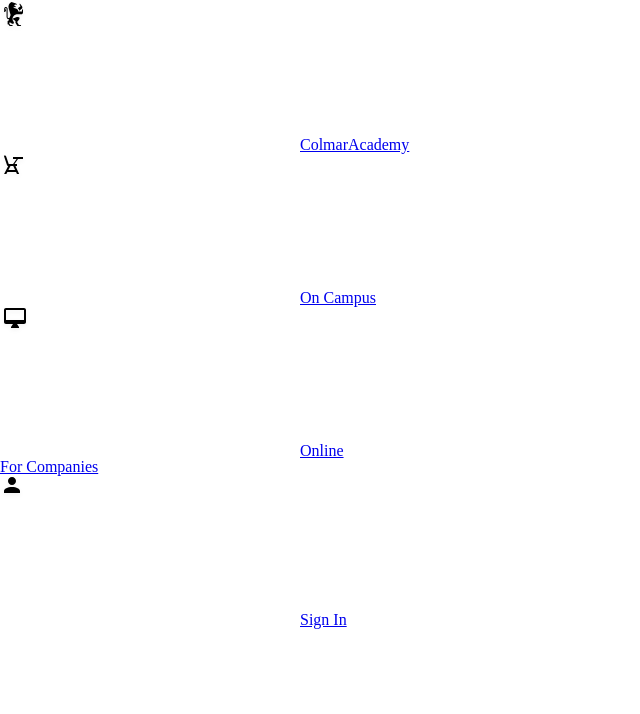
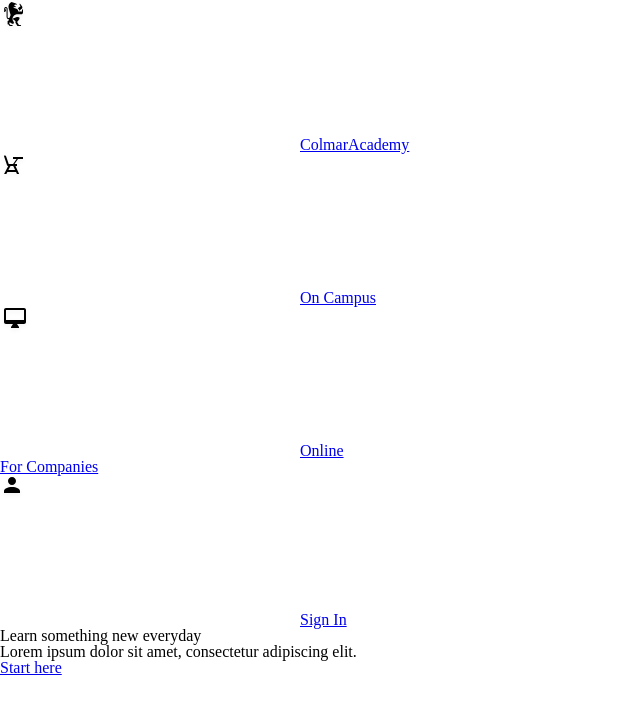
Before and after one commit to m-branson/colmar-academy, a plain HTML site: page index.html in a window 1280 px wide. Shown: the whole page, without its empty margins (0-640 px from the left). Drawn offline with Linux system fonts and the light colour scheme.

Commit message:
Structured banner.

```diff
--- a/index.html
+++ b/index.html
@@ -151,8 +151,11 @@
       </header>
 
       <!--Intro Banner-->
-
-
+      <section class="banner">
+        <h1>Learn something new everyday</h1>
+        <h2>Lorem ipsum dolor sit amet, consectetur adipiscing elit.</h2>
+        <a class="button" href="start-here">Start here</a>
+      </section>
 
       <!--Information Overview-->
 
```
